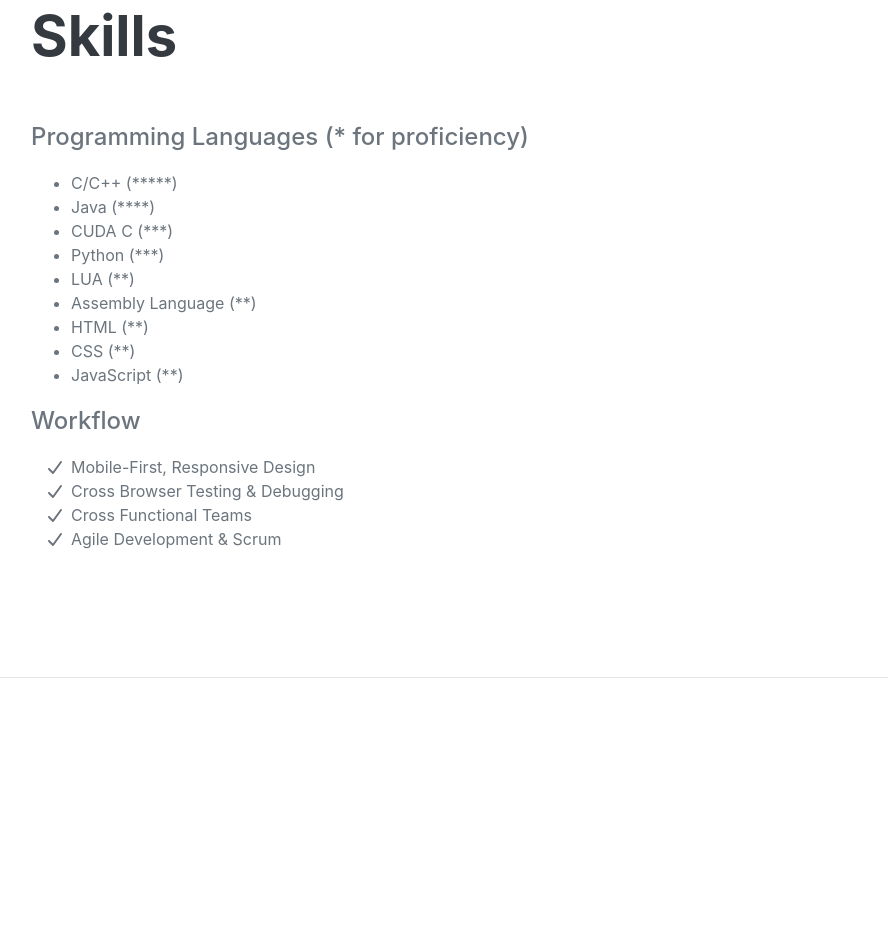
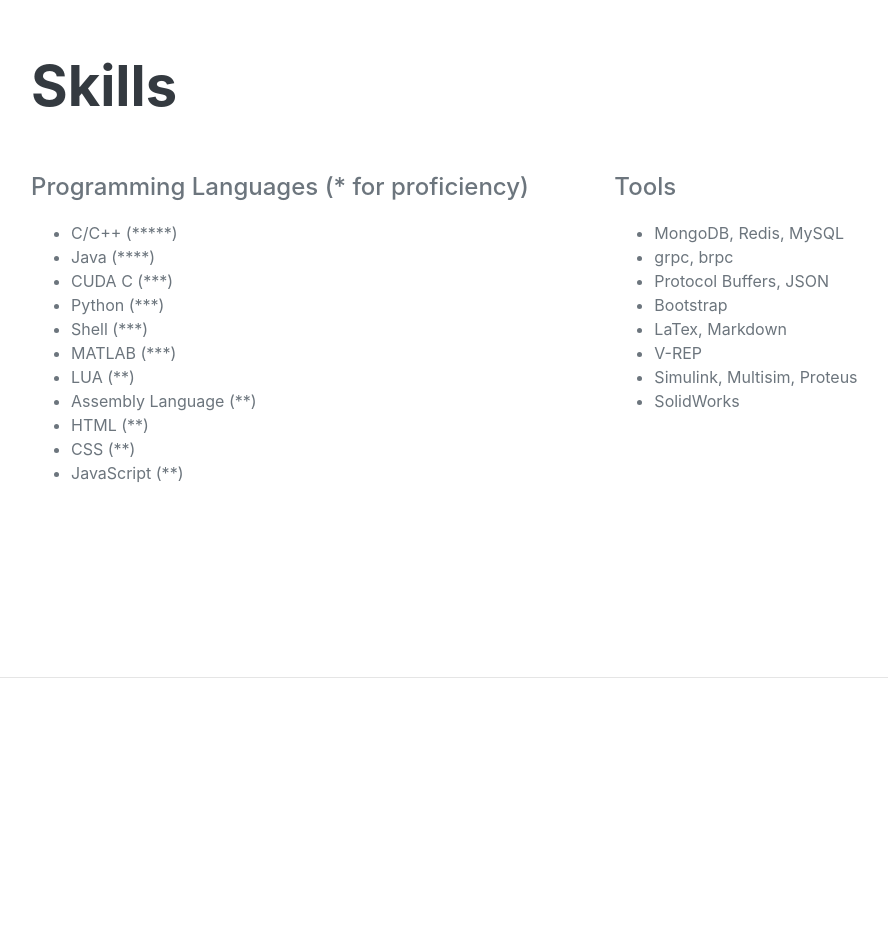
Before and after one commit to PYGangGang/PLog.github.io, a plain HTML site: page index.html in a window 1280 px wide. Shown: the part 5008-5957 px from the top of the page, without its empty margins (289-1177 px from the left). Drawn offline with Linux system fonts and the light colour scheme; a web font is replaced by a local one.

Commit message:
update again

```diff
--- a/index.html
+++ b/index.html
@@ -234,37 +234,37 @@
             <section class="resume-section" id="skills">
                 <div class="resume-section-content">
                     <h2 class="mb-5">Skills</h2>
+                    <div class="d-flex flex-md-row justify-content-between mb-0">
+                        <div class="flex-grow-1">
                             <div class="subheading mb-3">Programming Languages (* for proficiency)</div>
                             <ul>
                                 <li>C/C++ (*****)</li>
                                 <li>Java (****)</li>
                                 <li>CUDA C (***)</li>
                                 <li>Python (***)</li>
+                                <li>Shell (***)</li>
+                                <li>MATLAB (***)</li>
                                 <li>LUA (**)</li>
                                 <li>Assembly Language (**)</li>
                                 <li>HTML (**)</li>
                                 <li>CSS (**)</li>
                                 <li>JavaScript (**)</li>
                             </ul>
-                    <div class="subheading mb-3">Workflow</div>
-                    <ul class="fa-ul mb-0">
-                        <li>
-                            <span class="fa-li"><i class="fas fa-check"></i></span>
-                            Mobile-First, Responsive Design
-                        </li>
-                        <li>
-                            <span class="fa-li"><i class="fas fa-check"></i></span>
-                            Cross Browser Testing & Debugging
-                        </li>
-                        <li>
-                            <span class="fa-li"><i class="fas fa-check"></i></span>
-                            Cross Functional Teams
-                        </li>
-                        <li>
-                            <span class="fa-li"><i class="fas fa-check"></i></span>
-                            Agile Development & Scrum
-                        </li>
+                        </div>
+                        <div class="flex-grow-1">
+                            <div class="subheading mb-3">Tools</div>
+                            <ul>
+                                <li>MongoDB, Redis, MySQL</li>
+                                <li>grpc, brpc</li>
+                                <li>Protocol Buffers, JSON</li>
+                                <li>Bootstrap</li>
+                                <li>LaTex, Markdown</li>
+                                <li>V-REP</li>
+                                <li>Simulink, Multisim, Proteus</li>
+                                <li>SolidWorks</li>
                             </ul>
+                        </div>
+                    </div>
                 </div>
             </section>
             <hr class="m-0" />
```
Lines whose indentation alone changed are shown as unchanged.
